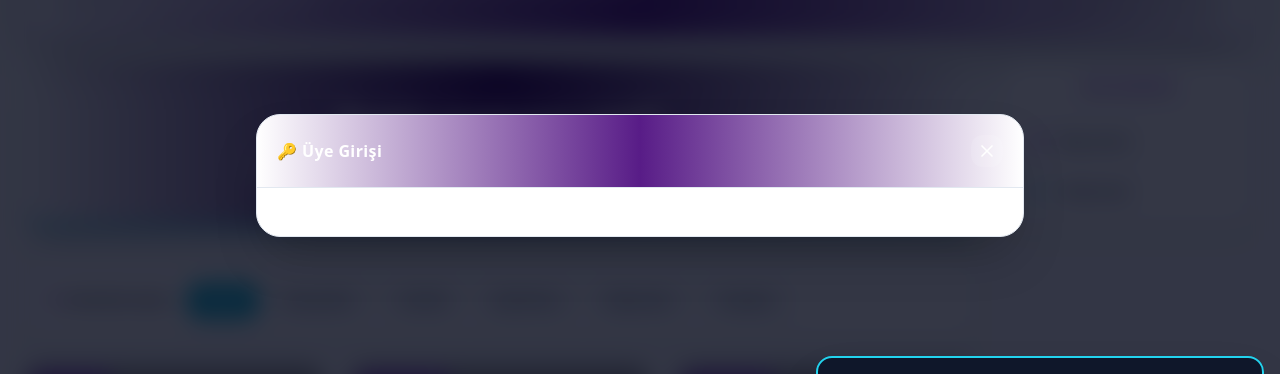
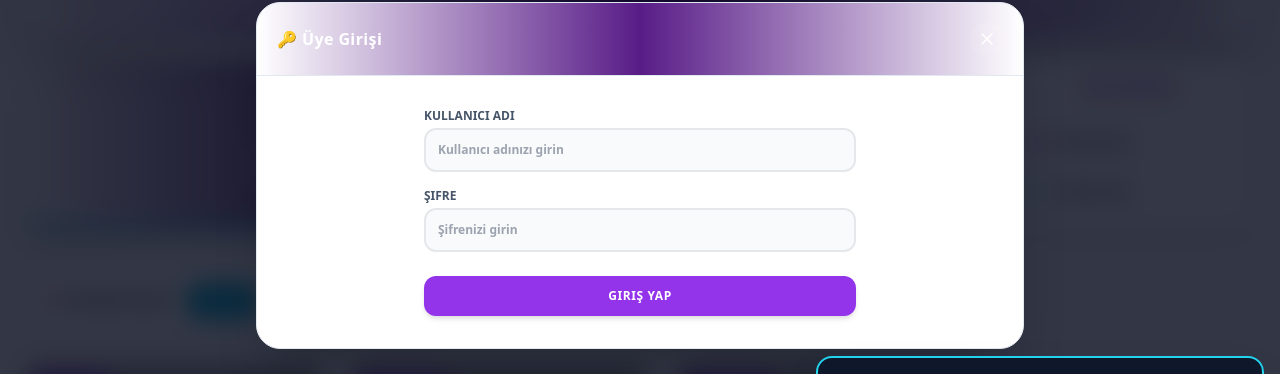
Before and after one commit to mutlunuray77-create/e-havuzz-frontend, a React (Vite) app in the folder Desktop/havuz-market-frontend/: page / in a window 1280 px wide. Both pictures are taken after a click on the button "Giriş Yap". Shown: the part 225-599 px from the top of the page. Built offline with nearby package versions, Linux system fonts and the light colour scheme; grey boxes are pictures that could not be loaded.

Commit message:
fix: restore login input fields layouts and add sticky X close controls on product details overlay panel

```diff
--- a/Desktop/havuz-market-frontend/src/App.jsx
+++ b/Desktop/havuz-market-frontend/src/App.jsx
@@ -39,12 +39,12 @@ export default function App() {
   const [isLoggedIn, setIsLoggedIn] = useState(false);
   const [currentUser, setCurrentUser] = useState(null);
 
-  // 20 Premium Ürün Veri Kümesi (Eksiksiz Tam Liste)
+  // 20 Premium Ürün Veri Kümesi
   const mock20Products = [
     { id: 201, name: "AquaGlow Turkuaz LED Havuz Aydınlatma", category: "Aydınlatma", price: 1450, image: "https://images.unsplash.com/photo-1576013551627-0cc20b96c2a7?w=500&q=80", tag: "Yeni Sezon", moods: ["keyifli", "teknolojik"], aiInsight: "💡 Bugün alabilirsiniz, önümüzdeki 7 günde fiyatı %6 artabilir!", stok: 14, acıklama: "12V düşük voltaj yüksek yoğunluklu LED teknolojisi. Su sızdırmaz IP68 epoksi gövde ile havuzunuza mükemmel turkuaz ambiyans sağlar." },
     { id: 202, name: "Rio Masaj Etkili Paslanmaz Havuz Şelalesi", category: "Ekipmanlar", price: 12800, image: "https://images.unsplash.com/photo-1562184560-a11b7cf7c847?w=500&q=80", tag: "Özel Tasarım", moods: ["yorgun", "sakin"], aiInsight: "🔥 Son 3 günün en düşük fiyatı! Kaçırmayın.", stok: 3, acıklama: "AISI 316 kalite paslanmaz çelikten üretilmiştir. Duvar tipi montaja uygun, su sesiyle terapi etkisi sunan şelale perdesi." },
     { id: 203, name: "EcoFilter Premium Cam Havuz Kumu 20 kg", category: "Ekipmanlar", price: 340, image: "https://images.unsplash.com/photo-1584622650111-993a426fbf0a?w=500&q=80", tag: "En Çok Satan", moods: ["titiz", "sakin"], aiInsight: "📉 Fiyatı şu an kararlı durumda. Güvenle alabilirsiniz.", stok: 45, acıklama: "Geleneksel kuvars kumuna göre %30 daha yüksek filtrasyon hassasiyeti sunan, yosun tutmayan çevre dostu cam medya." },
-    { id: 204, name: "SmartPool Bluetooth Akıllı Dozaj Pompası", category: "Pompalar", price: 18500, image: "https://images.unsplash.com/photo-1542314831-068cd1dbfeeb?w=500&q=80", tag: "Akıllı Ürün", moods: ["teknolojik", "titiz"], aiInsight: "🤖 Yapay Zeka Öngörüsü: Gelecek ay stok durumuna bağlı olarak fiyatı yükselebilir.", stok: 5, acıklama: "Mobil uygulama üzerinden pH ve Klor seviyelerini otomatik analiz edip dozajlama yapan akıllı sirkülasyon otomasyonu." },
+    { id: 204, name: "SmartPool Bluetooth Akıllı Dozaj Pompası", category: "Pompalar", price: 18500, image: "https://images.unsplash.com/photo-1542314831-068cd1dbfeeb?w=500&q=80", tag: "Akıllı Ürün", moods: ["teknolojik", "titiz"], aiInsight: "🤖 Yapay Zeka Öngörüsü: Gelecek ay stok durumuna bağlı olarak fiyatı yükselebilir.", stok: 5, acıklama: "Mobil application üzerinden pH ve Klor seviyelerini otomatik analiz edip dozajlama yapan akıllı sirkülasyon otomasyonu." },
     { id: 205, name: "Olimpik Stil Havuz Emniyet ve Kulvar Çizgisi", category: "Ekipmanlar", price: 2100, image: "https://images.unsplash.com/photo-1519669011783-4eaa95fa1b7d?w=500&q=80", tag: "Güvenlik", moods: ["sakin", "titiz"], aiInsight: "💡 Sezon ortası indirimi: Son 48 saatin en iyi fiyatı.", stok: 12, acıklama: "Dalga kıran özel polietilen dubalı, paslanmaz çelik halat altyapılı, olimpik standartlara uygun emniyet şeridi." },
     { id: 206, name: "DeepClean Profesyonel Havuz Temizlik Süpürgesi", category: "Temizlik", price: 950, image: "https://images.unsplash.com/photo-1600585154340-be6161a56a0c?w=500&q=80", tag: "Pratik Ürün", moods: ["titiz", "yorgun"], aiInsight: "⚡ Önümüzdeki 5 günde fiyatı %4 artış eğiliminde görünüyor.", stok: 22, acıklama: "Vakumlu taban yapısı ve esnek fırça kılları ile havuz tabanındaki tüm tortu ve polenleri anında temizleyen profesyonel süpürge başlığı." },
     { id: 207, name: "ThermoComfort Dijital Havuz Suyu Isı Ölçer", category: "Aydınlatma", price: 420, image: "https://images.unsplash.com/photo-1543466835-00a7907e9de1?w=500&q=80", tag: "Yeni", moods: ["teknolojik"], aiInsight: "📉 Fiyat analizine göre şu an satın almak için en ideal dönem.", stok: 30, acıklama: "Güneş enerjili kablosuz LCD ekranlı dijital termometre. Havuz suyu sıcaklığını anlık ve hassas olarak uzaktan izleme imkanı." },
@@ -166,14 +166,20 @@ export default function App() {
         </div>
       )}
 
-      {/* DİNAMİK ÜRÜN DETAY MODAL EKRANI */}
+      {/* DİNAMİK ÜRÜN DETAY MODAL EKRANI (KÖŞEYE KAPATMA X EKLEDİM) */}
       {selectedProductDetail && (
         <div className="fixed inset-0 bg-slate-950/80 backdrop-blur-md z-50 flex items-center justify-center p-4">
-          <div className="bg-white rounded-3xl w-full max-w-2xl overflow-hidden shadow-2xl border border-slate-200 flex flex-col max-h-[90vh] animate-fadeIn">
-            <div className="p-5 border-b border-slate-200 flex justify-between items-center bg-gradient-to-r from-slate-900 to-purple-900 text-white">
-              <h3 className="font-black text-sm md:text-base tracking-wide flex items-center gap-2">🔍 {selectedProductDetail.name} - Ürün Detayı</h3>
-              <button onClick={() => setSelectedProductDetail(null)} className="p-1.5 rounded-xl bg-white/10 hover:bg-white/20"><X className="w-5 h-5" /></button>
+          <div className="bg-white rounded-3xl w-full max-w-2xl overflow-hidden shadow-2xl border border-slate-200 flex flex-col max-h-[90vh] animate-fadeIn relative">
+
+            {/* SAĞ ÜST KÖŞEDEKİ KAPATMA BUTONU */}
+            <button onClick={() => setSelectedProductDetail(null)} className="absolute top-4 right-4 p-2 rounded-xl bg-slate-900/10 hover:bg-slate-900/20 text-slate-700 transition-colors z-10">
+              <X className="w-5 h-5" />
+            </button>
+
+            <div className="p-5 border-b border-slate-200 bg-gradient-to-r from-slate-900 to-purple-900 text-white">
+              <h3 className="font-black text-sm md:text-base tracking-wide flex items-center gap-2">🔍 {selectedProductDetail.name}</h3>
             </div>
+
             <div className="p-6 overflow-y-auto grid grid-cols-1 md:grid-cols-2 gap-6">
               <div className="h-64 rounded-2xl overflow-hidden bg-slate-100 border">
                 <img src={selectedProductDetail.image} alt={selectedProductDetail.name} className="w-full h-full object-cover" />
@@ -252,6 +258,10 @@ export default function App() {
                 {activeModal === "register" && "📝 Yeni Üye Kaydı"}
                 {activeModal === "blog" && "📝 E-Havuz Market Blog"}
                 {activeModal === "hakkimizda" && "✨ Hakkımızda"}
+                {activeModal === "iade" && "🔄 İade & Değişim Politikası"}
+                {activeModal === "kvkk" && "📜 KVKK Aydınlatma Metni"}
+                {activeModal === "cerez" && "🍪 Çerez (Cookie) Politikası"}
+                {activeModal === "sozlesme" && "📄 Kullanım Koşulları & Üyelik Sözleşmesi"}
               </h3>
               <button onClick={() => { if (paymentSuccess) { clearCartAfterSuccess(); } else { setActiveModal(""); } }} className="p-1.5 rounded-xl bg-white/10 hover:bg-white/20"><X className="w-5 h-5" /></button>
             </div>
@@ -368,12 +378,12 @@ export default function App() {
                   </div>
                 )}
 
-                {/* YASAL METİNLER (MODAL GÖRÜNÜMÜ) */}
+                {/* YASAL METİNLER */}
                 {activeModal === "kvkk" && (
                   <div className="text-xs md:text-sm leading-relaxed text-slate-700 space-y-4 font-medium p-2">
                     <h2 className="text-sm font-black text-slate-900 uppercase">e-havuzz KİŞİSEL VERİLERİN KORUNMASI AYDINLATMA METNİ</h2>
                     <p className="italic">Veri Sorumlusu: e-havuzz (e-havuzz-frontend.vercel.app)</p>
-                    <p>6698 sayılı Kişisel Verilerin Korunması Kanunu ("KVKK") uyarınca, e-havuzz olarak, veri sorumlusu sıfatıyla, kişisel verilerinizi yasal amaçlar kapsamında işleyebilmekteyiz.</p>
+                    <p>6698 sayılı KVKK uyarınca, e-havuzz olarak, veri sorumlusu sıfatıyla, kişisel verilerinizi yasal amaçlar kapsamında işleyebilmekteyiz.</p>
                   </div>
                 )}
 
@@ -384,6 +394,24 @@ export default function App() {
                   </div>
                 )}
 
+                {/* GİRİŞ YAP EKRANI (TAMAMEN ESKİ HALİNE GETİRİLDİ - KULLANICI ADI VE ŞİFRE DETAYLI) */}
+                {activeModal === "login" && (
+                  <form onSubmit={handleLoginSubmit} className="flex flex-col gap-4 max-w-md mx-auto p-2">
+                    <div>
+                      <label className="block text-xs font-black text-slate-600 uppercase mb-1">Kullanıcı Adı</label>
+                      <input type="text" required placeholder="Kullanıcı adınızı girin" value={loginForm.username} onChange={(e) => setLoginForm({...loginForm, username: e.target.value})} className="w-full p-3 rounded-xl bg-slate-50 border-2 text-xs font-bold focus:outline-none focus:border-cyan-500 transition-all" />
+                    </div>
+                    <div>
+                      <label className="block text-xs font-black text-slate-600 uppercase mb-1">Şifre</label>
+                      <input type="password" required placeholder="Şifrenizi girin" className="w-full p-3 rounded-xl bg-slate-50 border-2 text-xs font-bold focus:outline-none focus:border-cyan-500 transition-all" />
+                    </div>
+                    <button type="submit" className="w-full bg-purple-600 hover:bg-cyan-500 text-white font-black py-3 rounded-xl text-xs uppercase tracking-wider transition-all mt-2 shadow-md">
+                      Giriş Yap
+                    </button>
+                  </form>
+                )}
+
+                {/* KAYIT OLMA PANELİ */}
                 {activeModal === "register" && (
                   <form onSubmit={handleRegisterSubmit} className="flex flex-col gap-3 animate-fadeIn">
                     <p className="text-xs text-slate-500 font-bold mb-1">Havuz Market ayrıcalıklarından yararlanmak için formu eksiksiz doldurun.</p>
@@ -421,12 +449,6 @@ export default function App() {
                         <li><strong>1. Aşama: Statik Mimari ve UX Prototipleme</strong><p className="text-slate-600 font-normal mt-0.5">Projenin ilk aşamasında tüm e-ticaret akışı statik bir JSON kümesi ve React Context API ile yönetildi.</p></li>
                         <li><strong>2. Aşama: Altyapı Seçimi ve Vite Entegrasyonu</strong><p className="text-slate-600 font-normal mt-0.5">Geliştirme sürecine hızlı bir başlangıç yapabilmek amacıyla Vite mimarisi üzerine kurulu React altyapısı tercih edildi.</p></li>
                         <li><strong>3. Aşama: Dinamik Sayfa Yönlendirmeleri</strong><p className="text-slate-600 font-normal mt-0.5">Kullanıcı akışını kesintisiz hale getirmek amacıyla BrowserRouter ve Route bileşenleri kullanılarak sayfa yönlendirmeleri kurgulandı.</p></li>
-                        <li><strong>4. Aşama: Responsive Ürün Vitrini</strong><p className="text-slate-600 font-normal mt-0.5">Arayüz mimarisinde esnek bir görünüm yakalamak adına CSS Grid yapısı kullanılarak tamamen responsive ürün listeleme ekranları oluşturuldu.</p></li>
-                        <li><strong>5. Aşama: URL Parametre Filtrelemesi</strong><p className="text-slate-600 font-normal mt-0.5">Ürün detaylarında, useParams yardımıyla URL'deki benzersiz kimlik değeri yakalandı ve ilgili ürüne ait tüm detaylar ekrana yansıtıldı.</p></li>
-                        <li><strong>6. Aşama: Global Sepet Yönetimi</strong><p className="text-slate-600 font-normal mt-0.5">Prop Drilling problemini önlemek adına useContext yapısı ile kurgulanan CartProvider sistemi merkezi hale getirildi.</p></li>
-                        <li><strong>7. Aşama: Şartlı İşleme ve UX Optimizasyonu</strong><p className="text-slate-600 font-normal mt-0.5">Sepet ve ödeme ekranı mimarisinde, state üzerinden tetiklenen şartlı işleme senaryoları uygulanarak süreç tek bir modalda kurgulandı.</p></li>
-                        <li><strong>8. Aşama: HTTP Sunucu İstekleri & Filtreleme</strong><p className="text-slate-600 font-normal mt-0.5">Veri akışını dinamikleştirmek amacıyla Express API'sine kategori query parametreleri (?category=) aktif edildi.</p></li>
-                        <li><strong>9. Aşama: Süreçsel Geri Bildirimler</strong><p className="text-slate-600 font-normal mt-0.5">Kullanıcı etkileşimlerini optimize etmek adına sepet mimarisine asenkron zamanlayıcılı (setTimeout) Toast bildirim onay arayüzü dahil edildi.</p></li>
                       </ul>
                     </div>
                   </div>
@@ -443,7 +465,7 @@ export default function App() {
         </div>
       )}
 
-      {/* HEADER BARI VE NAVİGASYON */}
+      {/* ANASAYFA HEADER BARI */}
       <div>
         <div className="bg-slate-900 text-white text-[11px] font-bold py-2 px-6 flex justify-between items-center tracking-wide">
           <span>✦ 1000₺ Üzeri Alışverişlerde Ücretsiz Kargo</span>
@@ -492,7 +514,7 @@ export default function App() {
           </div>
         </div>
 
-        {/* MAĞAZA VİTRİN AKIŞI */}
+        {/* VITRIN VE RE-DESIGN GRIDI */}
         <div className="max-w-[1400px] mx-auto px-6 py-6 flex flex-col lg:flex-row gap-6">
           <div className="flex-1">
             <section className="bg-gradient-to-r from-slate-900 via-purple-950 to-[#03045e] text-white py-10 px-6 rounded-3xl text-center shadow-xl mb-8 border-b-4 border-cyan-500">
```
